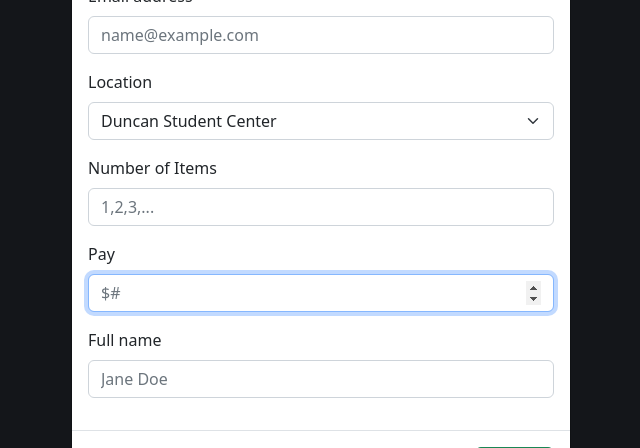
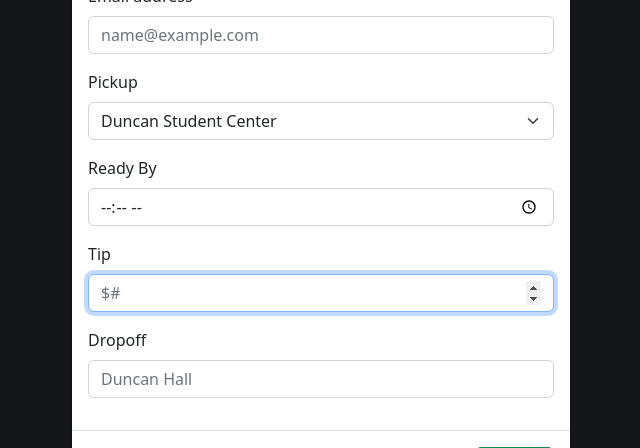
Before and after one commit to NDEats/NDEats-Front-End, a React (Create React App) app in the folder nd-eats-front/: page / in a window 1280 px wide. Both pictures are taken after a click on the button "Make an order!". Shown: the part 130-578 px from the top of the page, without its empty margins (319-959 px from the left). Built offline with nearby package versions, Linux system fonts and the light colour scheme; no server answers.

Commit message:
fixed order form

```diff
--- a/nd-eats-front/src/components/AddOrder.js
+++ b/nd-eats-front/src/components/AddOrder.js
@@ -31,7 +31,7 @@ function AddOrder() {
             </Form.Group>
 
             <Form.Group className="mb-3" controlId="exampleForm.Location">
-              <Form.Label>Location</Form.Label>
+              <Form.Label>Pickup</Form.Label>
               <Form.Select>
                   <option>Duncan Student Center</option>
                   <option>Lafortune Student Center</option>
@@ -41,17 +41,16 @@ function AddOrder() {
             </Form.Group>
 
             <Form.Group className="mb-3" controlId="exampleForm.NbrItems">
-              <Form.Label>Number of Items</Form.Label>
+              <Form.Label>Ready By</Form.Label>
               <Form.Control
-                type="number"
+                type="time"
                 min="0"
-                placeholder="1,2,3,..."
                 autoFocus
               />
             </Form.Group>
 
             <Form.Group className="mb-3" controlId="exampleForm.Pay">
-              <Form.Label>Pay</Form.Label>
+              <Form.Label>Tip</Form.Label>
               <Form.Control
                 min="0"
                 type="number"
@@ -64,10 +63,10 @@ function AddOrder() {
               className="mb-3"
               controlId="exampleForm.Fullname"
             >
-              <Form.Label>Full name</Form.Label>
+              <Form.Label>Dropoff</Form.Label>
               <Form.Control
                 type="text"
-                placeholder="Jane Doe"
+                placeholder="Duncan Hall"
               />
             </Form.Group>
           </Form>
```
